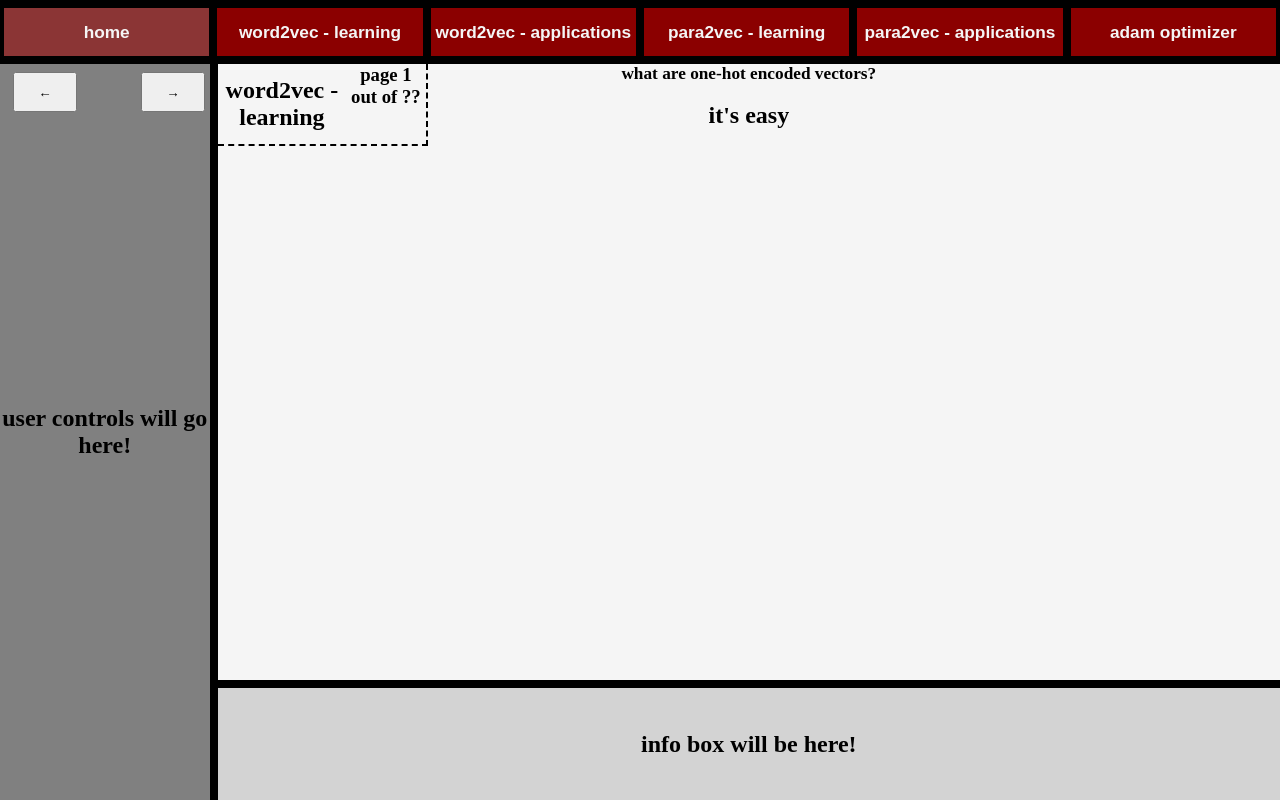
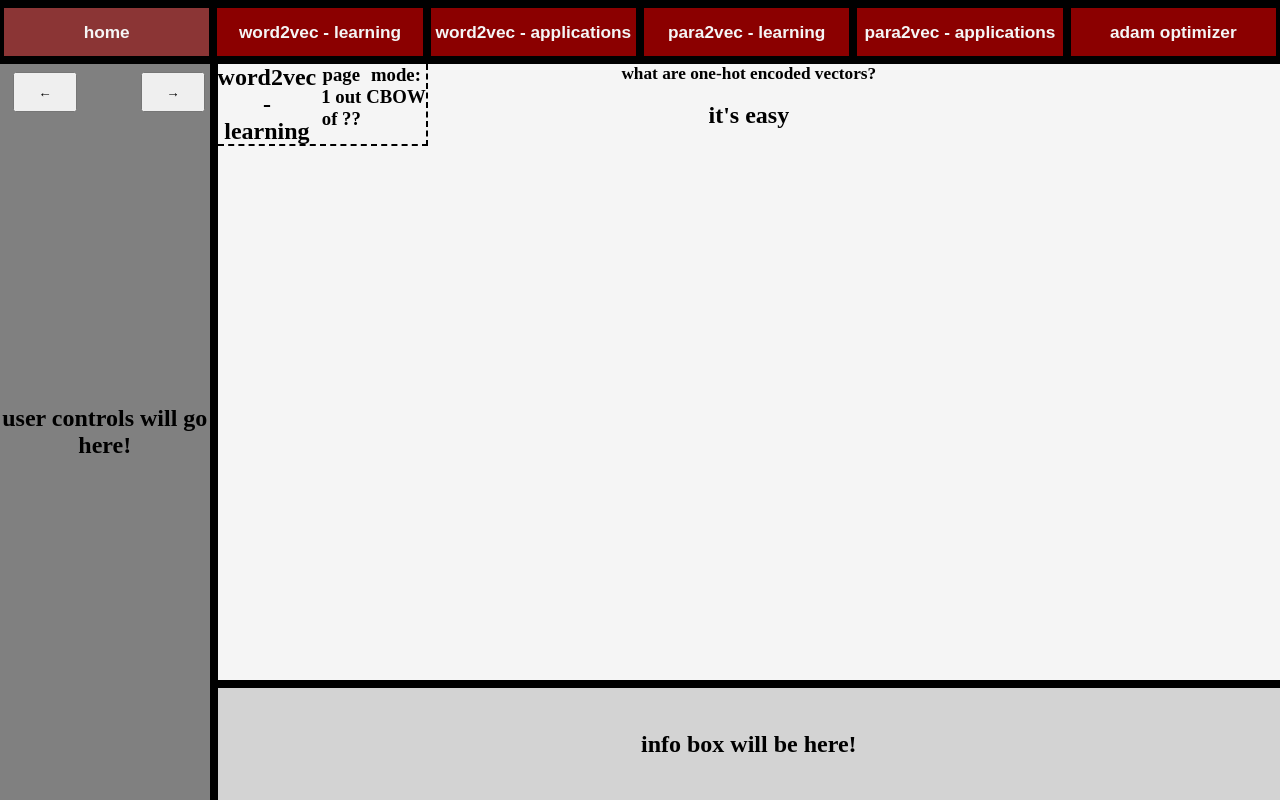
Before and after one commit to hyoder/visNLP, a website: page public/views/w2v1.html in a window 1280 px wide. Both pictures are taken after a click on the button "CBOW". Drawn offline with Linux system fonts and the light colour scheme.

Commit message:
why is this a problem rn

```diff
--- a/public/scripts/w2v1_script.js
+++ b/public/scripts/w2v1_script.js
@@ -12,8 +12,8 @@ function meta()
         output += "<h3>page " + page_status + " out of ??</h3>";
     if( page_status > 0 )
     {
-        if( canv.dataset.mode === "cbow"     ) { meta += "<h3>mode: CBOW</h3>";      }
-        if( canv.dataset.mode === "skipgram" ) { meta += "<h3>mode: skip-gram</h3>"; }
+        if( canv.dataset.mode === "cbow"     ) { output += "<h3>mode: CBOW</h3>";      }
+        if( canv.dataset.mode === "skipgram" ) { output += "<h3>mode: skip-gram</h3>"; }
     }
         output += "</div>"
     return output;
@@ -21,6 +21,7 @@ function meta()
 function init()
 {
     setfooter( "default" );
+    canv.dataset.mode = "n/a";
     canv.innerHTML  = meta();
     let btn_holder  = "<div id = \"btn_holder\">"
         btn_holder += "<button id = \"cbow_btn\">CBOW</button>"
--- a/public/views/w2v1.html
+++ b/public/views/w2v1.html
@@ -21,7 +21,7 @@
         <div id="footer"></div>
         <div id="restofpage">
             <div style="height:3vh;"></div>
-            <div id="canv" data-mode="init"></div>
+            <div id="canv" data-mode="n/a"></div>
         </div>
         <script src="../scripts/w2v1_script.js"></script>
     </body>
```
